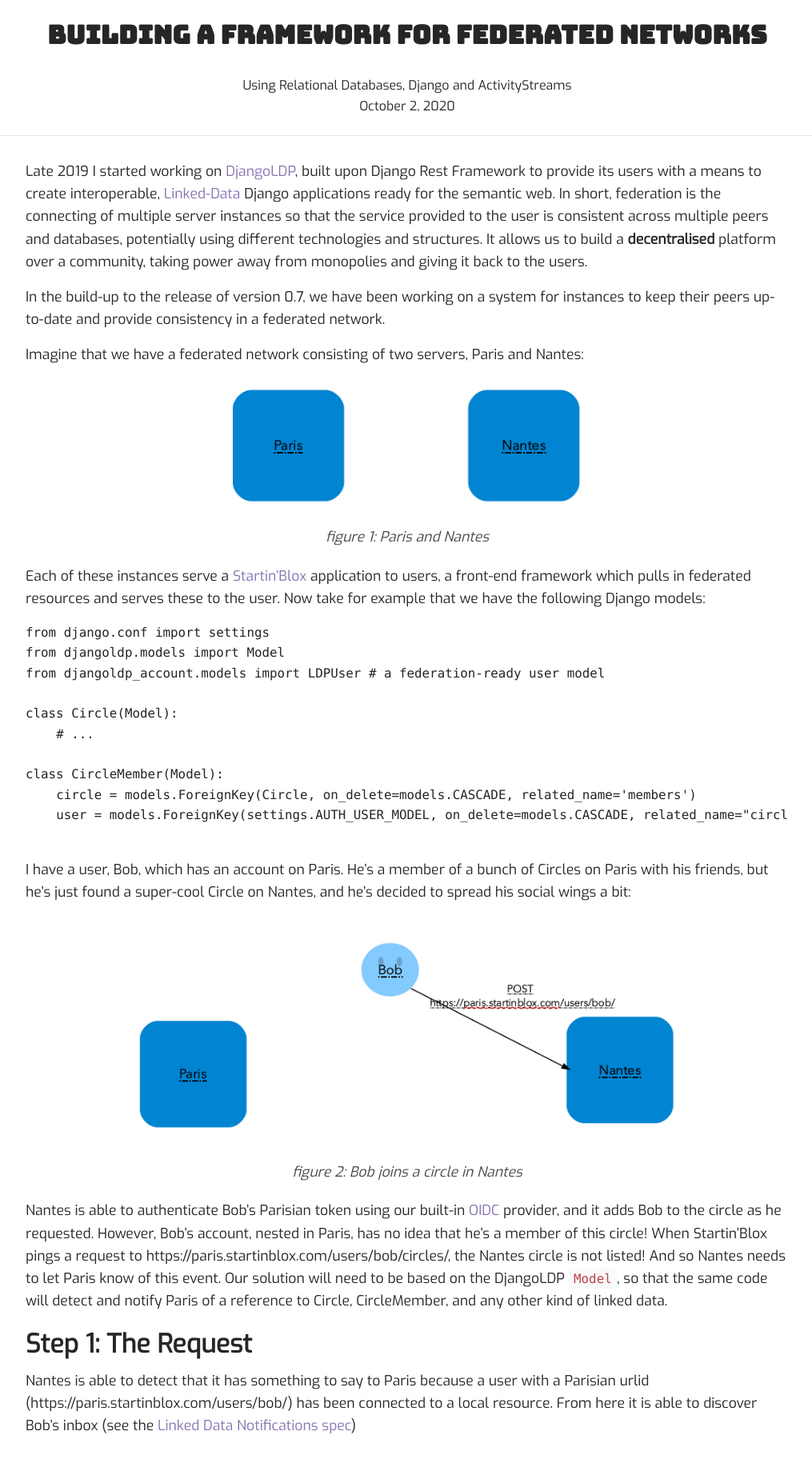
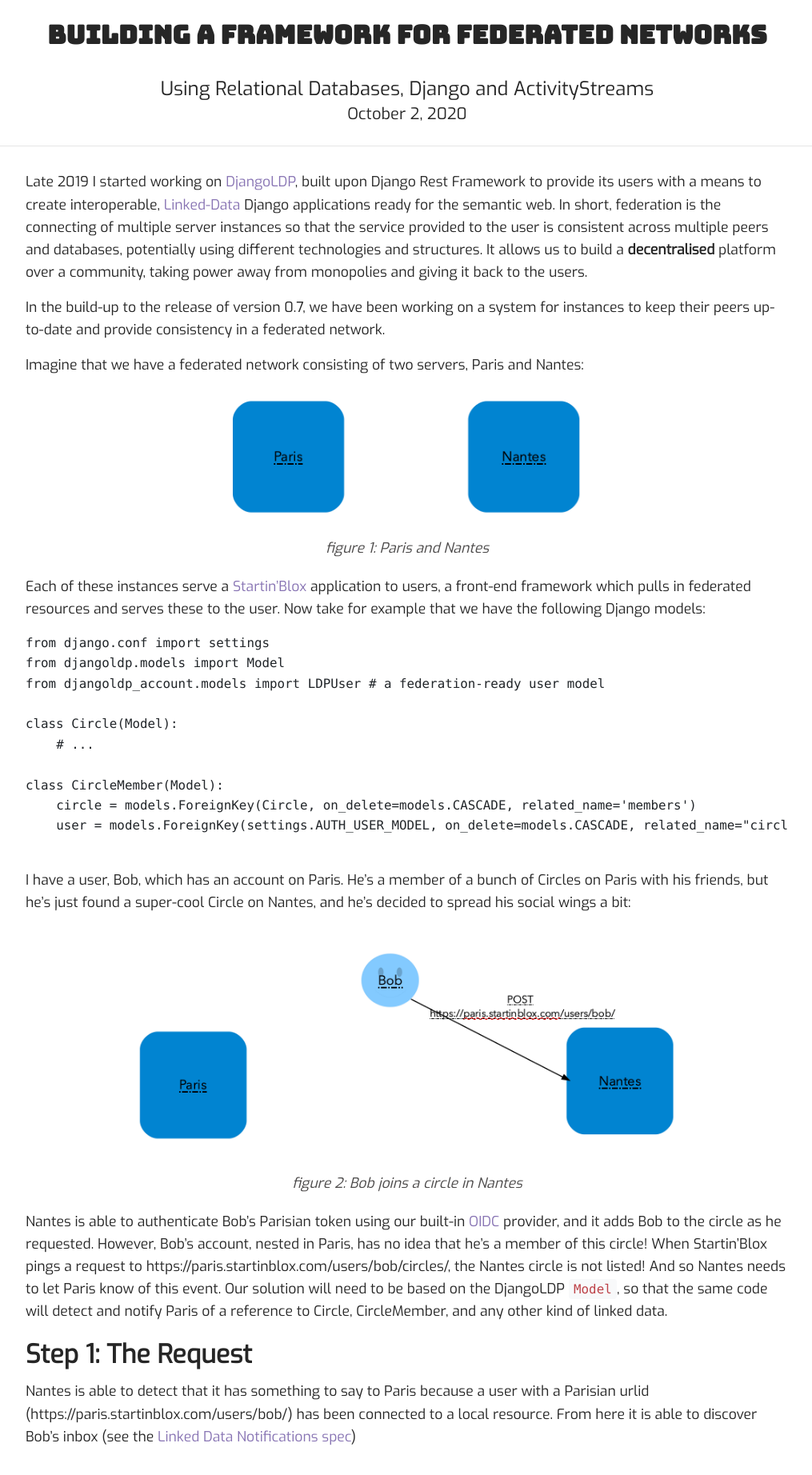
Before and after one commit to calummackervoy/calummackervoy.github.io, a Jekyll site: the page built from en/_posts/2020-10-02-backlinks.md, in a window 1280 px wide. Shown: the part 450-2294 px from the top of the page at 80% size, without its empty margins (131-1146 px from the left). Built offline with Jekyll 4.4.1, drawn with Linux system fonts in a browser that asks for light colours; nearby versions of some CDN libraries; Markdown is read by kramdown in place of the engine named in the settings.

Commit message:
bigger post sub-text

```diff
--- a/_layouts/post.html
+++ b/_layouts/post.html
@@ -5,8 +5,8 @@
 <article class="post">
     <div class="post-heading row">
         <div class="col-12 text-center">
-            <h6 class='article-summary'>{{page.summary}}</h6>
-            <h6 class="article-data">{{ page.date | date: "%B %e, %Y" }}</h6>
+            <h4 class='article-summary'>{{page.summary}}</h4>
+            <h5 class="article-data">{{ page.date | date: "%B %e, %Y" }}</h5>
         </div>
     </div>
 
```
